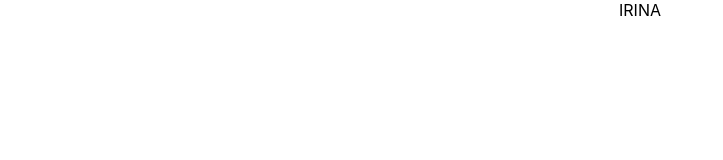
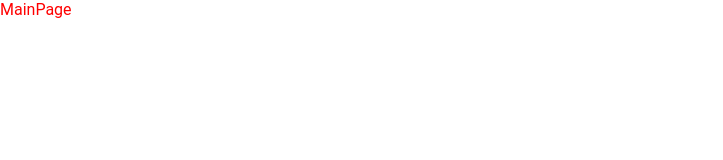
Before and after one commit to Alex-Gal/depilation, a React (Create React App) app: page / in a window 1280 px wide. Shown: the top 160 px of the page, without its empty margins (0-723 px from the left). Built offline with nearby package versions, Linux system fonts and the light colour scheme.

Commit message:
add scss & react-router-dom

```diff
--- a/src/App.css
+++ /dev/null
@@ -1,38 +0,0 @@
-.App {
-  text-align: center;
-}
-
-.App-logo {
-  height: 40vmin;
-  pointer-events: none;
-}
-
-@media (prefers-reduced-motion: no-preference) {
-  .App-logo {
-    animation: App-logo-spin infinite 20s linear;
-  }
-}
-
-.App-header {
-  background-color: #282c34;
-  min-height: 100vh;
-  display: flex;
-  flex-direction: column;
-  align-items: center;
-  justify-content: center;
-  font-size: calc(10px + 2vmin);
-  color: white;
-}
-
-.App-link {
-  color: #61dafb;
-}
-
-@keyframes App-logo-spin {
-  from {
-    transform: rotate(0deg);
-  }
-  to {
-    transform: rotate(360deg);
-  }
-}
--- a/src/App.js
+++ b/src/App.js
@@ -1,9 +1,13 @@
-import './App.css';
+import React from 'react';
+// import { Routes, Route, Link } from 'react-router-dom';
+import { MainPage } from './components/MainPage/MainPage';
+
+import './App.scss';
 
 function App() {
   return (
     <div className="App">
-      IRINA
+      <MainPage />
     </div>
   );
 }
--- /dev/null
+++ b/src/components/MainPage/MainPage.jsx
@@ -0,0 +1,9 @@
+import React from 'react'
+
+import './MainPage.scss'
+
+export const MainPage = () => {
+  return (
+    <div>MainPage</div>
+  )
+}
--- /dev/null
+++ b/src/components/MainPage/MainPage.scss
@@ -0,0 +1,3 @@
+* {
+    color: red;
+}
--- a/src/index.css
+++ /dev/null
@@ -1,13 +0,0 @@
-body {
-  margin: 0;
-  font-family: -apple-system, BlinkMacSystemFont, 'Segoe UI', 'Roboto', 'Oxygen',
-    'Ubuntu', 'Cantarell', 'Fira Sans', 'Droid Sans', 'Helvetica Neue',
-    sans-serif;
-  -webkit-font-smoothing: antialiased;
-  -moz-osx-font-smoothing: grayscale;
-}
-
-code {
-  font-family: source-code-pro, Menlo, Monaco, Consolas, 'Courier New',
-    monospace;
-}
--- a/src/index.js
+++ b/src/index.js
@@ -1,14 +1,17 @@
 import React from 'react';
 import ReactDOM from 'react-dom';
-import './index.css';
 import App from './App';
+import './index.scss';
 import reportWebVitals from './reportWebVitals';
+import { BrowserRouter } from 'react-router-dom';
 
 ReactDOM.render(
   <React.StrictMode>
-    <App />
+    <BrowserRouter>
+      <App />
+    </BrowserRouter>
   </React.StrictMode>,
-  document.getElementById('root')
+  document.getElementById('root'),
 );
 
 // If you want to start measuring performance in your app, pass a function
--- /dev/null
+++ b/src/index.scss
@@ -0,0 +1,6 @@
+* {
+  margin: 0;
+  padding: 0;
+  box-sizing: border-box;
+  font-family: 'Roboto', sans-serif;
+}
```
Also changed, not shown: package.json (+6 -3 lines), src/App.scss (added), 1 other file (tests, documents, lock files or other folders).
